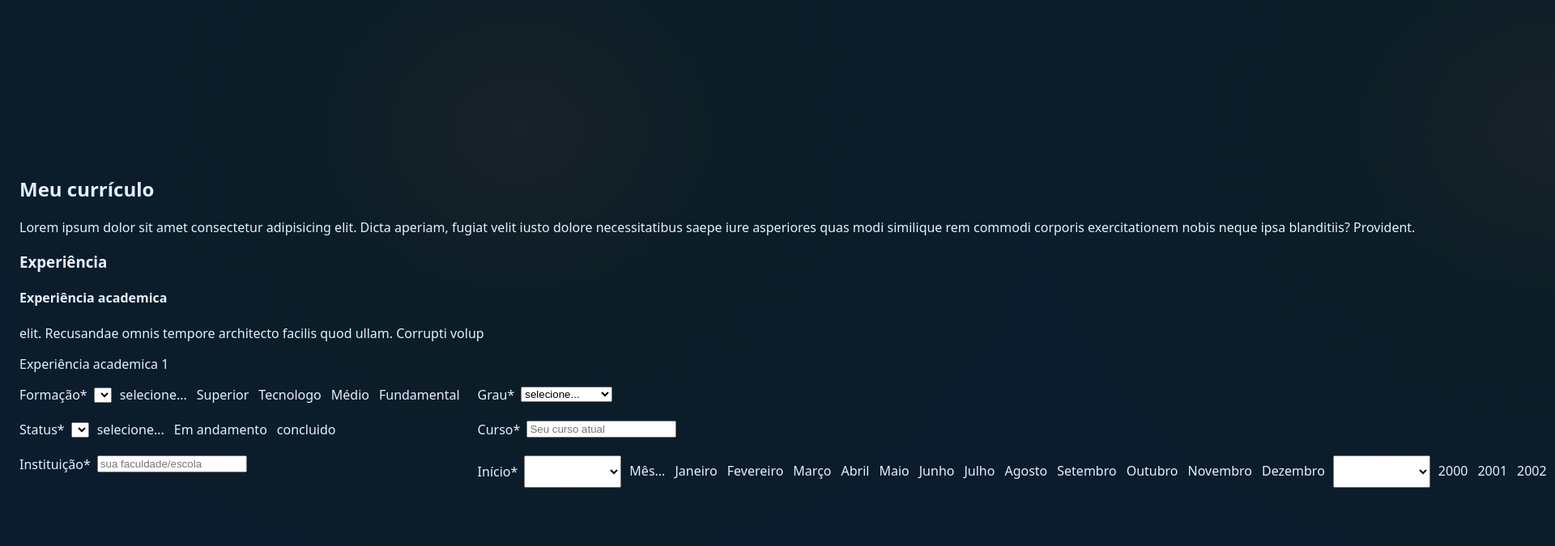
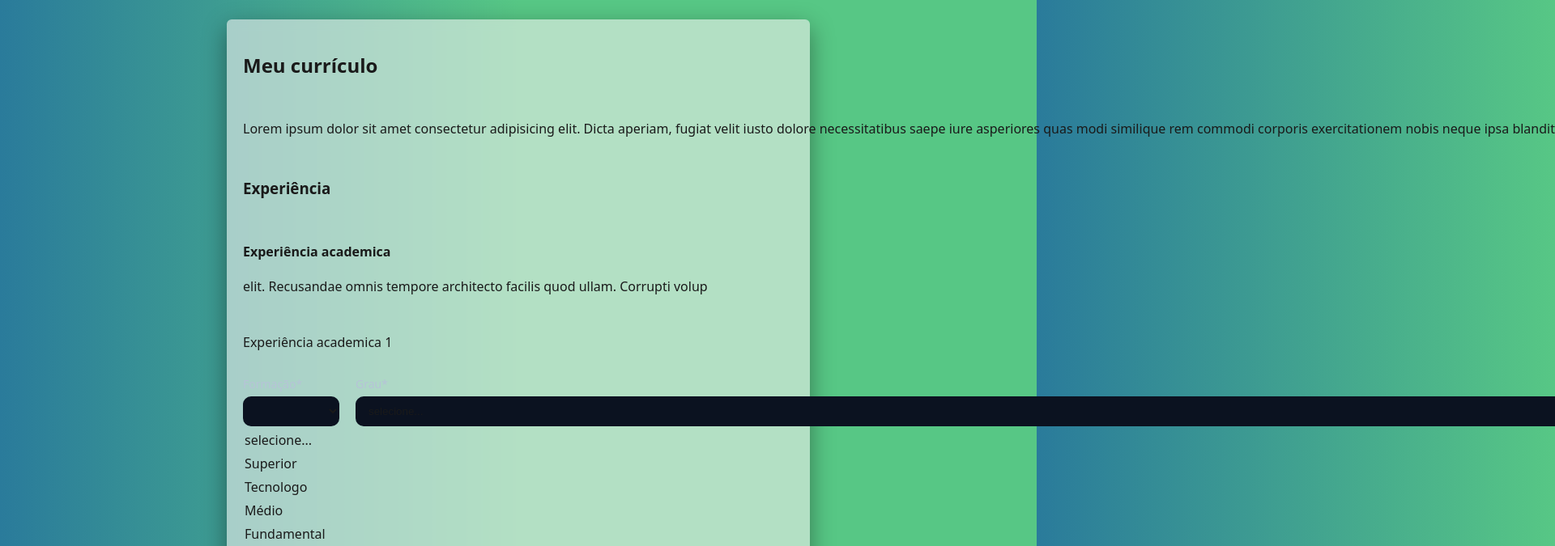
Before and after one commit to kashgarOF/Sistema-de-Login-e-Cadastro, a plain HTML site: page curriculo.html in a window 1280 px wide. Shown: the top 675 px of the page at 81% size, 1920 px wide, since content can reach past the window. Drawn offline with Linux system fonts and the light colour scheme.

Commit message:
organizando
organizando todo o código para facilitar manutenção no futuro

```diff
--- a/css/base.css
+++ b/css/base.css
@@ -1,14 +1,16 @@
 :root {
-  --bg: #0b1220;
-  --surface: #0b1220cc;
-  --text: #e6f0ff;
+  --bg: linear-gradient(90deg, rgba(42, 123, 155, 1) 0%, rgba(87, 199, 133, 1) 50%);;
+  --surface: rgba(241, 241, 238, 0.60);;
+  --text: #1a1a1a;
   --muted: #b6c3d7;
-  --border: #2a3a55;
-  --primary: #10b981;
-  --accent: #38bdf8;
-  --radius: 12px;
-  --gap: 12px;
+  --border: 1px solid #cfd8dc;
+  --primary-bt: rgba(110, 151, 93, 0.85);;
+  --text-bt: #fff;
+  --radius: 6px;
+  --gap: 15px;
   --shadow: 0 10px 30px #0006;
+  --text-shadow: 0 1px 0 rgba(0, 0, 0, 0.07);
+
 }
 
 * {
@@ -24,7 +26,7 @@ body {
   margin: 0;
   font: 500 16px ui-sans-serif, system-ui, -apple-system, "Segoe UI", Roboto, Arial;
   color: var(--text);
-  background: radial-gradient(60% 80% at 50% 20%, #d9f99d11, #10b98111 35%, #0ea5e911 100%), var(--bg);
+  background: var(--bg);
   display: grid;
   place-items: center;
   padding: 24px;
--- a/css/components.css
+++ b/css/components.css
@@ -22,14 +22,14 @@
   gap: 6px;
 }
 
-.field label {
+.field > label {
   font-size: 14px;
   color: var(--muted);
 }
 
-.field input,
-.field select,
-.field textarea {
+.field > input,
+.field > select,
+.field > textarea {
   width: 100%;
   padding: 10px 12px;
   border-radius: 10px;
@@ -39,8 +39,8 @@
   outline: none;
 }
 
-.field input:focus,
-.field select:focus {
+.field > input:focus,
+.field > select:focus {
   border-color: var(--accent);
   box-shadow: 0 0 0 3px #38bdf822;
 }
--- a/css/style.css
+++ b/css/style.css
@@ -330,6 +330,7 @@ select:focus {
   text-shadow: 0 1px 0 rgba(0, 0, 0, 0.07);
 }
 
+
 .exp-academica {
 display: grid;
 grid-template-columns: 1fr 1fr;
--- a/curriculo.html
+++ b/curriculo.html
@@ -11,8 +11,8 @@
 </head>
 
 <body>
-    <section id="container-curriculo" class="container-curriculo">
-        <form action="#" id="bloco-curriculo" class="bloco-curriculo" method="post" novalidate>
+    <section id="container-curriculo" class="card">
+        <form action="#" id="bloco-curriculo" class="form" method="post" novalidate>
             <h2 id="h2-curriculo">Meu currículo</h2>
             <p>Lorem ipsum dolor sit amet consectetur adipisicing elit. Dicta aperiam, fugiat velit iusto dolore
                 necessitatibus saepe iure asperiores quas modi similique rem commodi corporis exercitationem nobis neque
@@ -29,7 +29,7 @@
 
             <div class="exp-academica">
 
-                <div id="exp-formacao" class="exp-formacao">
+                <div id="exp-formacao"  class="field">
                     <label for="formacao">Formação*</label>
                     <select id="formacao" name="formacao" required>...</select>
                         <option value="">selecione...</option>
@@ -39,7 +39,7 @@
                         <option value="fundamental">Fundamental</option>
                     </select>
                 </div>
-                <div id="exp-grau" class="exp-grau">
+                <div id="exp-grau"  class="field">
                     <label for="grau">Grau*</label>
                     <select id="grau" name="grau" required>
                         <option value="">selecione...</option>
@@ -49,7 +49,7 @@
                         <option value="doutorado">Doutorado</option>
                     </select>
                 </div>
-                <div id="exp-status" class="exp-status">
+                <div id="exp-status"  class="field">
                     <label for="status">Status*</label>
                     <select id="status" name="status" required>...</select>
                         <option value="">selecione...</option>
@@ -57,7 +57,7 @@
                         <option value="concluido">concluido</option>
                     </select>
                 </div>
-                <div id="curso" class="curso">
+                <div id="curso"  class="field">
                     <label for="input-curso" id="label-curso">Curso*</label>
                     <input type="text"
                         id="input-curso"
@@ -65,7 +65,7 @@
                         placeholder="Seu curso atual"
                         required>
                 </div>
-                <div id="instituicao" class="instituicao">
+                <div id="instituicao"  class="field">
                     <label for="input-instituicao" id="label-instituicao">Instituição*</label>
                     <input type="text"
                         id="input-instituicao"
@@ -124,7 +124,7 @@
                             <option value="2029">2029</option>
                         </select>
                     </div>
-                    <div id="campo-fim" class="campo-fim">
+                    <div id="campo-fim"  class="field">
                         <label for="mes-fim">Fim*</label>
                         <select id="mes-fim" name="mes-fim">...</select>
                             <option value="">Mês...</option>
```
Also changed, not shown: criarConta.html (+6 -6 lines), login.html (+4 -4 lines), recuperar.html (+5 -5 lines).
